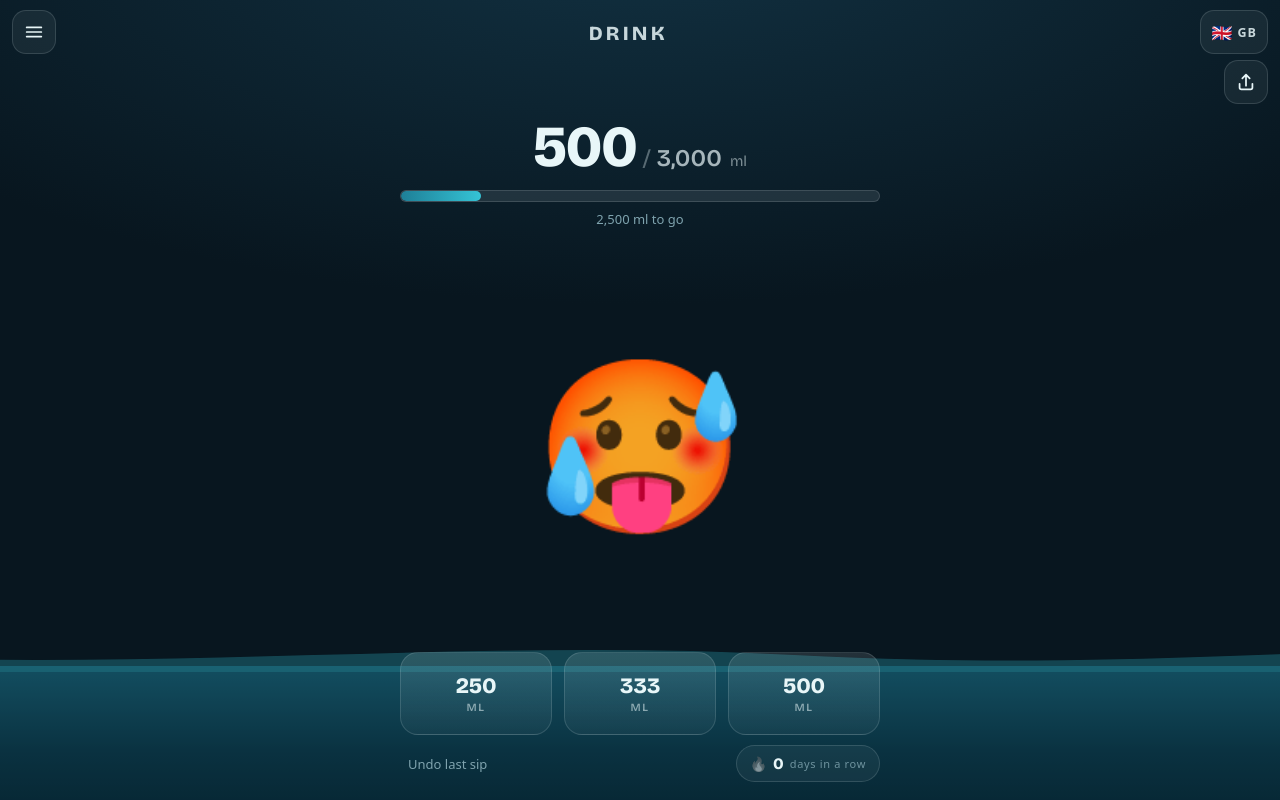
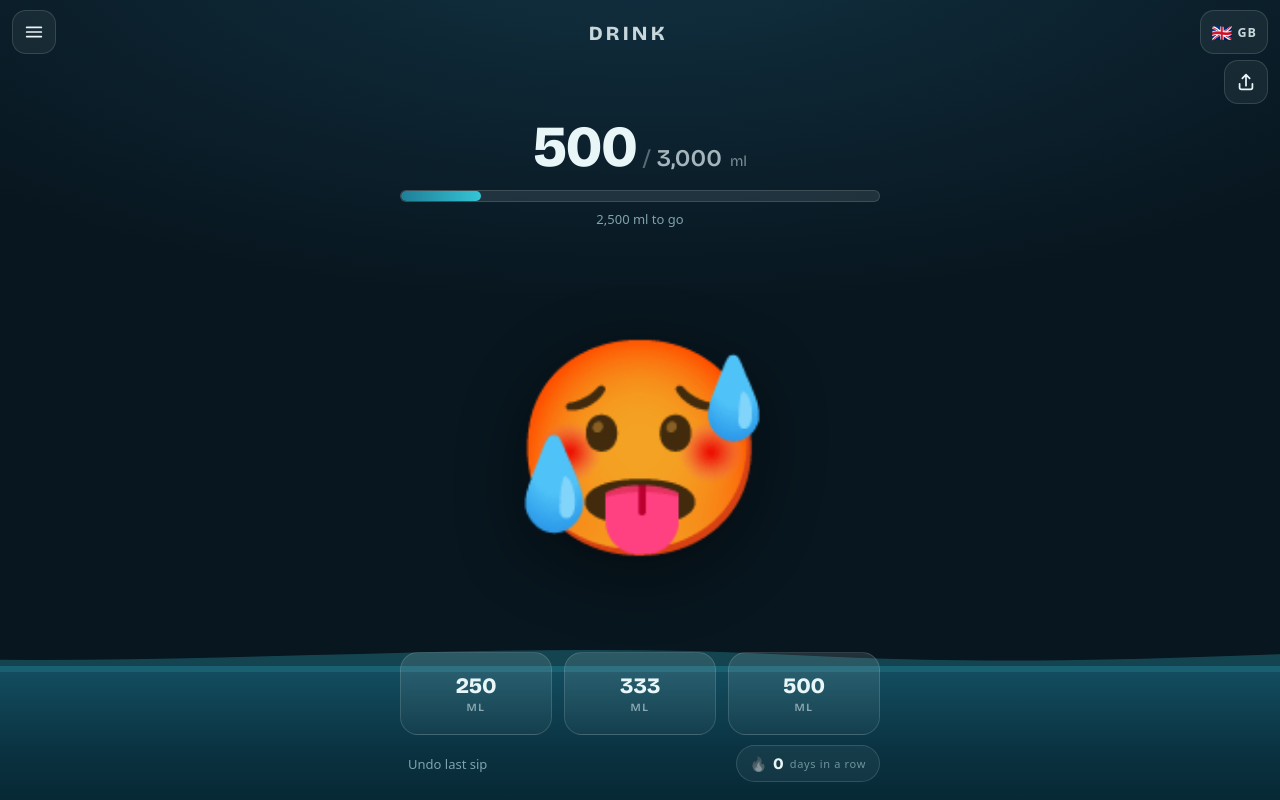
Before and after one commit to zehparallax/drink.github.io, a plain HTML site: page index.html in a window 1280 px wide. Both pictures are taken after a click on the button "500 ML". Drawn offline with nearby package versions, Linux system fonts and the light colour scheme.

Commit message:
Add files via upload

```diff
--- a/app.js
+++ b/app.js
@@ -116,9 +116,17 @@ function render() {
     : I18N.t('home.over', { v: volLabel(-rest) });
 
   const i = moodIndex(pct);
+  el.fallback.textContent = MOOD_FALLBACK[i - 1];
   const src = `emoji/${MOOD[i - 1]}.png`;
-  if (!el.img.src.endsWith(src)) el.img.src = src;
-  el.fallback.textContent = MOOD_FALLBACK[i - 1];
+  if (el.img.dataset.src !== src) {
+    el.img.dataset.src = src;
+    el.img.src = src;
+    /* Beim Wechsel nicht zurück aufs Textzeichen springen — das flackert bei
+       jedem Eintrag. Nur solange noch nie ein Bild ankam, bleibt es stehen. */
+    if (el.img.complete && el.img.naturalWidth > 0) {
+      el.img.hidden = false; el.fallback.hidden = true;
+    }
+  }
 
   el.undo.disabled = (S.log[todayKey()] || []).length === 0;
   renderQuick();
@@ -126,9 +134,14 @@ function render() {
   renderSummaries();
 }
 
-el.img.addEventListener('error', () => {     // Platzhalter fehlt: Text-Emoji zeigen
-  el.img.hidden = true;
-  el.fallback.hidden = false;
+/* Emoji: Das Textzeichen steht sofort da, das Bild löst es erst ab, wenn es
+   nachweislich geladen ist. So ist nie eine leere Fläche zu sehen — weder beim
+   ersten Aufruf mit kaltem Cache noch wenn eine Datei fehlt. */
+el.img.addEventListener('load', () => {
+  if (el.img.naturalWidth > 0) { el.img.hidden = false; el.fallback.hidden = true; }
+});
+el.img.addEventListener('error', () => {
+  el.img.hidden = true; el.fallback.hidden = false;
 });
 
 function renderQuick() {
@@ -151,8 +164,10 @@ function addDrink(ml) {
   const k = todayKey();
   (S.log[k] ||= []).push(ml);
   save(); render();
-  el.img.classList.add('pop');
-  setTimeout(() => el.img.classList.remove('pop'), 400);
+  el.img.classList.add('pop'); el.fallback.classList.add('pop');
+  setTimeout(() => {
+    el.img.classList.remove('pop'); el.fallback.classList.remove('pop');
+  }, 400);
   toast(I18N.t('toast.added', { v: volLabel(ml) }));
 }
 el.undo.addEventListener('click', () => {
--- a/index.html
+++ b/index.html
@@ -62,8 +62,8 @@
   </section>
 
   <section class="mood">
-    <img id="moodImg" src="emoji/eins.png" alt="" width="240" height="240" decoding="async">
-    <span class="mood-fallback" id="moodFallback" hidden aria-hidden="true">😵</span>
+    <img id="moodImg" alt="" width="240" height="240" hidden>
+    <span class="mood-fallback" id="moodFallback" aria-hidden="true">😵</span>
   </section>
 
   <section class="add">
--- a/styles.css
+++ b/styles.css
@@ -117,7 +117,12 @@ body{
   transition:transform 400ms cubic-bezier(.22,1,.36,1);
 }
 .mood img.pop{transform:scale(1.06)}
-.mood-fallback{font-size:min(38vw,170px);line-height:1}
+.mood-fallback{
+  font-size:min(52vw,210px);line-height:1;
+  filter:drop-shadow(0 18px 34px rgba(0,0,0,.45));
+  transition:transform 400ms cubic-bezier(.22,1,.36,1);
+}
+.mood-fallback.pop{transform:scale(1.06)}
 
 /* ---------- Add ---------- */
 .quick{display:flex;gap:10px;flex-wrap:wrap;justify-content:center}
--- a/sw.js
+++ b/sw.js
@@ -1,6 +1,6 @@
 /* Drink — Service Worker: Offline-Betrieb und die tägliche, lautlose Erinnerung. */
 
-const CACHE = 'drink-v6';
+const CACHE = 'drink-v7';
 const SHELL = [
   './', './index.html', './styles.css', './app.js', './manifest.webmanifest',
   './i18n.js', './languages.js',
```
Also changed, not shown: 1 other file.
